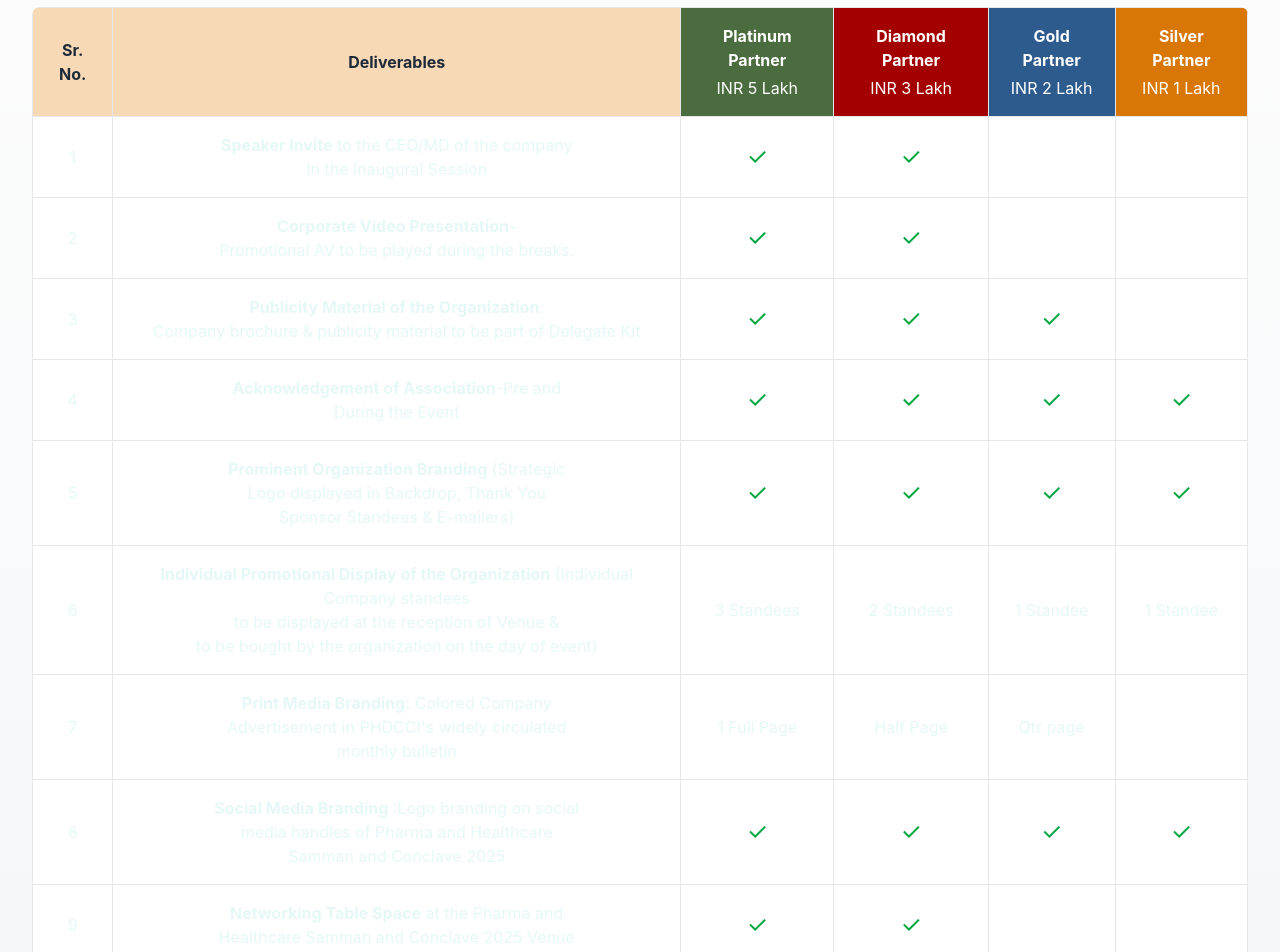
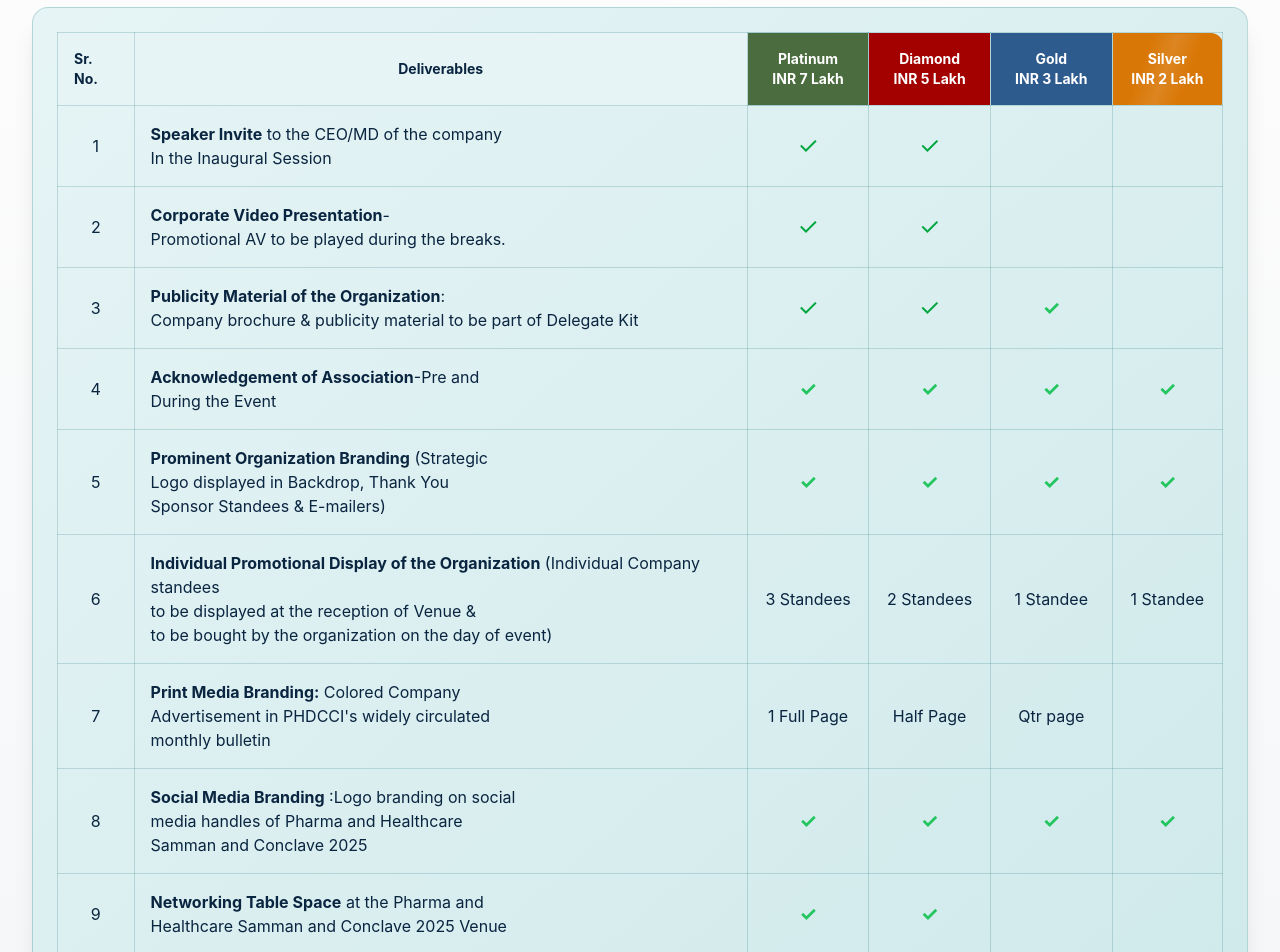
Before and after one commit to sibashish-design/phdpcs, a Next.js app: page /Partners in a window 1280 px wide. Shown: the part 720-1672 px from the top of the page. Built offline with nearby package versions, Linux system fonts and the light colour scheme.

Commit message:
Update project

```diff
--- a/src/app/Partners/page.tsx
+++ b/src/app/Partners/page.tsx
@@ -56,7 +56,7 @@ const PartnersPage = () => {
         <div className="max-w-7xl mx-auto px-4 sm:px-6 lg:px-8">
           <div className="text-center mb-16">
             <h1 className="text-4xl md:text-5xl font-extrabold text-gray-900 mb-4 bg-clip-text text-transparent bg-gradient-to-r from-[#1FA58A] to-[#145C52]">
-              Our Partners
+              Our 2025 Partners
             </h1>
             <p className="text-xl text-gray-600 max-w-3xl mx-auto">
               We are proud to collaborate with leading organizations committed
@@ -169,119 +169,141 @@ const PartnersPage = () => {
               </span>
             </h2>
 
-            <div className="overflow-x-auto">
-              <table className="w-full border-collapse bg-white shadow-lg rounded-lg overflow-hidden">
+            <div className="overflow-x-auto bg-gradient-to-br from-[#e6f4f5] to-[#cfe9eb] p-6 rounded-2xl shadow-xl border border-[#0f6f73]/20">
+              <table className="w-full border border-[#0f6f73]/30 text-[#0a2540]">
                 <thead>
-                  <tr>
-                    <th className="bg-[#f8d9b5] text-gray-800 p-4 text-center border border-gray-200">
+  <tr className="text-sm font-semibold">
+
+    <th className="p-4 border border-[#0f6f73]/20 text-left bg-[#e6f4f5]">
       Sr. No.
     </th>
-                    <th className="bg-[#f8d9b5] text-gray-800 p-4 text-center border border-gray-200">
+
+    <th className="p-4 border border-[#0f6f73]/20 text-middle bg-[#e6f4f5]">
       Deliverables
     </th>
-                    <th className="bg-[#4b6c3e] text-white p-4 text-center border border-gray-200">
-                      <div>Platinum Partner</div>
-                      <div className="font-normal mt-1">INR 5 Lakh</div>
+
+    {/* Platinum */}
+    <th className="relative p-4 text-white border border-[#0f6f73]/30 bg-[#4b6c3e] overflow-hidden">
+
+  <span className="relative z-10">
+    Platinum <br /> INR 7 Lakh
+  </span>
+
+  <span className="shine shine-delay-1"></span>
+
 </th>
-                    <th className="bg-[#a30000] text-white p-4 text-center border border-gray-200">
-                      <div>Diamond Partner</div>
-                      <div className="font-normal mt-1">INR 3 Lakh</div>
+
+    {/* Diamond */}
+    <th className="relative p-4 text-white border border-[#0f6f73]/20 bg-[#a30000] overflow-hidden group">
+      <span className="relative z-10">
+        Diamond <br /> INR 5 Lakh
+      </span>
+      <span className="shine shine-delay-2"></span>
     </th>
-                    <th className="bg-[#2e5b8e] text-white p-4 text-center border border-gray-200">
-                      <div>Gold Partner</div>
-                      <div className="font-normal mt-1">INR 2 Lakh</div>
+
+    {/* Gold */}
+    <th className="relative p-4 text-white border border-[#0f6f73]/20 bg-[#2e5b8e] overflow-hidden group">
+      <span className="relative z-10">
+        Gold <br /> INR 3 Lakh
+      </span>
+      <span className="shine shine-delay-3"></span>
     </th>
-                    <th className="bg-[#d97706] text-white p-4 text-center border border-gray-200">
-                      <div>Silver Partner</div>
-                      <div className="font-normal mt-1">INR 1 Lakh</div>
+
+    {/* Silver */}
+    <th className="relative p-4 text-white border border-[#0f6f73]/20 bg-[#d97706] overflow-hidden group rounded-tr-xl">
+      <span className="relative z-10">
+        Silver <br /> INR 2 Lakh
+      </span>
+      <span className="shine shine-delay-4"></span>
     </th>
+
   </tr>
 </thead>
                 <tbody>
-                  <tr>
-                    <td className="p-4 text-center border border-gray-200">
+                  <tr className="border-b border-[#0f6f73]/10 hover:bg-[#0f6f73]/5 transition">
+                    <td className="p-4 text-center border border-[#0f6f73]/20 text-[#0a2540]">
                       1
                     </td>
-                    <td className="p-4 text-center border border-gray-200">
+                    <td className="p-4 text-left border border-[#0f6f73]/20 text-[#0a2540]">
                       <strong>Speaker Invite</strong> to the CEO/MD of the
                       company
                       <br />
                       In the Inaugural Session
                     </td>
-                    <td className="p-4 text-center border border-gray-200">
+                    <td className="p-4 text-center border border-[#0f6f73]/20 text-[#0a2540]">
                       <span className="text-green-600 text-2xl">&#10003;</span>
                     </td>
-                    <td className="p-4 text-center border border-gray-200">
+                    <td className="p-4 text-center border border-[#0f6f73]/20 text-[#0a2540]">
                       <span className="text-green-600 text-2xl">&#10003;</span>
                     </td>
-                    <td className="p-4 text-center border border-gray-200"></td>
-                    <td className="p-4 text-center border border-gray-200"></td>
+                    <td className="p-4 text-center border border-[#0f6f73]/20 text-[#0a2540]"></td>
+                    <td className="p-4 text-center border border-[#0f6f73]/20 text-[#0a2540]"></td>
                   </tr>
-                  <tr>
-                    <td className="p-4 text-center border border-gray-200">
+                  <tr className="border-b border-[#0f6f73]/10 hover:bg-[#0f6f73]/5 transition">
+                    <td className="p-4 text-center border border-[#0f6f73]/20 text-[#0a2540]">
                       2
                     </td>
-                    <td className="p-4 text-center border border-gray-200">
+                    <td className="p-4 text-left border border-[#0f6f73]/20 text-[#0a2540]">
                       <strong>Corporate Video Presentation</strong>-<br />
                       Promotional AV to be played during the breaks.
                     </td>
-                    <td className="p-4 text-center border border-gray-200">
+                    <td className="p-4 text-center border border-[#0f6f73]/20 text-[#0a2540]">
                       <span className="text-green-600 text-2xl">&#10003;</span>
                     </td>
-                    <td className="p-4 text-center border border-gray-200">
+                    <td className="p-4 text-center border border-[#0f6f73]/20 text-[#0a2540]">
                       <span className="text-green-600 text-2xl">&#10003;</span>
                     </td>
-                    <td className="p-4 text-center border border-gray-200"></td>
-                    <td className="p-4 text-center border border-gray-200"></td>
+                    <td className="p-4 text-center border border-[#0f6f73]/20 text-[#0a2540]"></td>
+                    <td className="p-4 text-center border border-[#0f6f73]/20 text-[#0a2540]"></td>
                   </tr>
-                  <tr>
-                    <td className="p-4 text-center border border-gray-200">
+                  <tr className="border-b border-[#0f6f73]/10 hover:bg-[#0f6f73]/5 transition">
+                    <td className="p-4 text-center border border-[#0f6f73]/20 text-[#0a2540]">
                       3
                     </td>
-                    <td className="p-4 text-center border border-gray-200">
+                    <td className="p-4 text-left border border-[#0f6f73]/20 text-[#0a2540]">
                       <strong>Publicity Material of the Organization</strong>:
                       <br />
                       Company brochure & publicity material to be part of
                       Delegate Kit
                     </td>
-                    <td className="p-4 text-center border border-gray-200">
+                    <td className="p-4 text-center border border-[#0f6f73]/20 text-[#0a2540]">
                       <span className="text-green-600 text-2xl">&#10003;</span>
                     </td>
-                    <td className="p-4 text-center border border-gray-200">
+                    <td className="p-4 text-center border border-[#0f6f73]/20 text-[#0a2540]">
                       <span className="text-green-600 text-2xl">&#10003;</span>
                     </td>
-                    <td className="p-4 text-center border border-gray-200">
-                      <span className="text-green-600 text-2xl">✓</span>
+                    <td className="p-4 text-center border border-[#0f6f73]/20 text-[#0a2540]">
+                      <span className="text-[#22c55e] text-xl font-bold">✓</span>
                     </td>
-                    <td className="p-4 text-center border border-gray-200"></td>
+                    <td className="p-4 text-center border border-[#0f6f73]/20 text-[#0a2540]"></td>
                   </tr>
-                  <tr>
-                    <td className="p-4 text-center border border-gray-200">
+                  <tr className="border-b border-[#0f6f73]/10 hover:bg-[#0f6f73]/5 transition">
+                    <td className="p-4 text-center border border-[#0f6f73]/20 text-[#0a2540]">
                       4
                     </td>
-                    <td className="p-4 text-center border border-gray-200">
+                    <td className="p-4 text-left border border-[#0f6f73]/20 text-[#0a2540]">
                       <strong>Acknowledgement of Association</strong>-Pre and
                       <br />
                       During the Event
                     </td>
-                    <td className="p-4 text-center border border-gray-200">
-                      <span className="text-green-600 text-2xl">✓</span>
+                    <td className="p-4 text-center border border-[#0f6f73]/20 text-[#0a2540]">
+                      <span className="text-[#22c55e] text-xl font-bold">✓</span>
                     </td>
-                    <td className="p-4 text-center border border-gray-200">
-                      <span className="text-green-600 text-2xl">✓</span>
+                    <td className="p-4 text-center border border-[#0f6f73]/20 text-[#0a2540]">
+                      <span className="text-[#22c55e] text-xl font-bold">✓</span>
                     </td>
-                    <td className="p-4 text-center border border-gray-200">
-                      <span className="text-green-600 text-2xl">✓</span>
+                    <td className="p-4 text-center border border-[#0f6f73]/20 text-[#0a2540]">
+                      <span className="text-[#22c55e] text-xl font-bold">✓</span>
                     </td>
-                    <td className="p-4 text-center border border-gray-200">
-                      <span className="text-green-600 text-2xl">✓</span>
+                    <td className="p-4 text-center border border-[#0f6f73]/20 text-[#0a2540]">
+                      <span className="text-[#22c55e] text-xl font-bold">✓</span>
                     </td>
                   </tr>
-                  <tr>
-                    <td className="p-4 text-center border border-gray-200">
+                  <tr className="border-b border-[#0f6f73]/10 hover:bg-[#0f6f73]/5 transition">
+                    <td className="p-4 text-center border border-[#0f6f73]/20 text-[#0a2540]">
                       5
                     </td>
-                    <td className="p-4 text-center border border-gray-200">
+                    <td className="p-4 text-left border border-[#0f6f73]/20 text-[#0a2540]">
                       <strong>Prominent Organization Branding</strong>{" "}
                       (Strategic
                       <br />
@@ -289,24 +311,24 @@ const PartnersPage = () => {
                       <br />
                       Sponsor Standees & E-mailers)
                     </td>
-                    <td className="p-4 text-center border border-gray-200">
-                      <span className="text-green-600 text-2xl">✓</span>
+                    <td className="p-4 text-center border border-[#0f6f73]/20 text-[#0a2540]">
+                      <span className="text-[#22c55e] text-xl font-bold">✓</span>
                     </td>
-                    <td className="p-4 text-center border border-gray-200">
-                      <span className="text-green-600 text-2xl">✓</span>
+                    <td className="p-4 text-center border border-[#0f6f73]/20 text-[#0a2540]">
+                      <span className="text-[#22c55e] text-xl font-bold">✓</span>
                     </td>
-                    <td className="p-4 text-center border border-gray-200">
-                      <span className="text-green-600 text-2xl">✓</span>
+                    <td className="p-4 text-center border border-[#0f6f73]/20 text-[#0a2540]">
+                      <span className="text-[#22c55e] text-xl font-bold">✓</span>
                     </td>
-                    <td className="p-4 text-center border border-gray-200">
-                      <span className="text-green-600 text-2xl">✓</span>
+                    <td className="p-4 text-center border border-[#0f6f73]/20 text-[#0a2540]">
+                      <span className="text-[#22c55e] text-xl font-bold">✓</span>
                     </td>
                   </tr>
-                  <tr>
-                    <td className="p-4 text-center border border-gray-200">
+                  <tr className="border-b border-[#0f6f73]/10 hover:bg-[#0f6f73]/5 transition">
+                    <td className="p-4 text-center border border-[#0f6f73]/20 text-[#0a2540]">
                       6
                     </td>
-                    <td className="p-4 text-center border border-gray-200">
+                    <td className="p-4 text-left border border-[#0f6f73]/20 text-[#0a2540]">
                       <strong>
                         Individual Promotional Display of the Organization
                       </strong>{" "}
@@ -315,46 +337,46 @@ const PartnersPage = () => {
                       to be displayed at the reception of Venue &<br />
                       to be bought by the organization on the day of event)
                     </td>
-                    <td className="p-4 text-center border border-gray-200">
+                    <td className="p-4 text-center border border-[#0f6f73]/20 text-[#0a2540]">
                       3 Standees
                     </td>
-                    <td className="p-4 text-center border border-gray-200">
+                    <td className="p-4 text-center border border-[#0f6f73]/20 text-[#0a2540]">
                       2 Standees
                     </td>
-                    <td className="p-4 text-center border border-gray-200">
+                    <td className="p-4 text-center border border-[#0f6f73]/20 text-[#0a2540]">
                       1 Standee
                     </td>
-                    <td className="p-4 text-center border border-gray-200">
+                    <td className="p-4 text-center border border-[#0f6f73]/20 text-[#0a2540]">
                       1 Standee
                     </td>
                   </tr>
-                  <tr>
-                    <td className="p-4 text-center border border-gray-200">
+                  <tr className="border-b border-[#0f6f73]/10 hover:bg-[#0f6f73]/5 transition">
+                    <td className="p-4 text-center border border-[#0f6f73]/20 text-[#0a2540]">
                       7
                     </td>
-                    <td className="p-4 text-center border border-gray-200">
+                    <td className="p-4 text-left border border-[#0f6f73]/20 text-[#0a2540]">
                       <strong>Print Media Branding:</strong> Colored Company
                       <br />
                       Advertisement in PHDCCI&apos;s widely circulated
                       <br />
                       monthly bulletin
                     </td>
-                    <td className="p-4 text-center border border-gray-200">
+                    <td className="p-4 text-center border border-[#0f6f73]/20 text-[#0a2540]">
                       1 Full Page
                     </td>
-                    <td className="p-4 text-center border border-gray-200">
+                    <td className="p-4 text-center border border-[#0f6f73]/20 text-[#0a2540]">
                       Half Page
                     </td>
-                    <td className="p-4 text-center border border-gray-200">
+                    <td className="p-4 text-center border border-[#0f6f73]/20 text-[#0a2540]">
                       Qtr page
                     </td>
-                    <td className="p-4 text-center border border-gray-200"></td>
+                    <td className="p-4 text-center border border-[#0f6f73]/20 text-[#0a2540]"></td>
                   </tr>
-                  <tr>
-                    <td className="p-4 text-center border border-gray-200">
+                  <tr className="border-b border-[#0f6f73]/10 hover:bg-[#0f6f73]/5 transition">
+                    <td className="p-4 text-center border border-[#0f6f73]/20 text-[#0a2540]">
                       8
                     </td>
-                    <td className="p-4 text-center border border-gray-200">
+                    <td className="p-4 text-left border border-[#0f6f73]/20 text-[#0a2540]">
                       <strong>Social Media Branding</strong> :Logo branding on
                       social
                       <br />
@@ -362,54 +384,54 @@ const PartnersPage = () => {
                       <br />
                       Samman and Conclave 2025
                     </td>
-                    <td className="p-4 text-center border border-gray-200">
-                      <span className="text-green-600 text-2xl">✓</span>
+                    <td className="p-4 text-center border border-[#0f6f73]/20 text-[#0a2540]">
+                      <span className="text-[#22c55e] text-xl font-bold">✓</span>
                     </td>
-                    <td className="p-4 text-center border border-gray-200">
-                      <span className="text-green-600 text-2xl">✓</span>
+                    <td className="p-4 text-center border border-[#0f6f73]/20 text-[#0a2540]">
+                      <span className="text-[#22c55e] text-xl font-bold">✓</span>
                     </td>
-                    <td className="p-4 text-center border border-gray-200">
-                      <span className="text-green-600 text-2xl">✓</span>
+                    <td className="p-4 text-center border border-[#0f6f73]/20 text-[#0a2540]">
+                      <span className="text-[#22c55e] text-xl font-bold">✓</span>
                     </td>
-                    <td className="p-4 text-center border border-gray-200">
-                      <span className="text-green-600 text-2xl">✓</span>
+                    <td className="p-4 text-center border border-[#0f6f73]/20 text-[#0a2540]">
+                      <span className="text-[#22c55e] text-xl font-bold">✓</span>
                     </td>
                   </tr>
-                  <tr>
-                    <td className="p-4 text-center border border-gray-200">
+                  <tr className="border-b border-[#0f6f73]/10 hover:bg-[#0f6f73]/5 transition">
+                    <td className="p-4 text-center border border-[#0f6f73]/20 text-[#0a2540]">
                       9
                     </td>
-                    <td className="p-4 text-center border border-gray-200">
+                    <td className="p-4 text-left border border-[#0f6f73]/20 text-[#0a2540]">
                       <strong>Networking Table Space</strong> at the Pharma and
                       <br />
                       Healthcare Samman and Conclave 2025 Venue
                     </td>
-                    <td className="p-4 text-center border border-gray-200">
-                      <span className="text-green-600 text-2xl">✓</span>
+                    <td className="p-4 text-center border border-[#0f6f73]/20 text-[#0a2540]">
+                      <span className="text-[#22c55e] text-xl font-bold">✓</span>
                     </td>
-                    <td className="p-4 text-center border border-gray-200">
-                      <span className="text-green-600 text-2xl">✓</span>
+                    <td className="p-4 text-center border border-[#0f6f73]/20 text-[#0a2540]">
+                      <span className="text-[#22c55e] text-xl font-bold">✓</span>
                     </td>
-                    <td className="p-4 text-center border border-gray-200"></td>
-                    <td className="p-4 text-center border border-gray-200"></td>
+                    <td className="p-4 text-center border border-[#0f6f73]/20 text-[#0a2540]"></td>
+                    <td className="p-4 text-center border border-[#0f6f73]/20 text-[#0a2540]"></td>
                   </tr>
-                  <tr>
-                    <td className="p-4 text-center border border-gray-200">
+                  <tr className="border-b border-[#0f6f73]/10 hover:bg-[#0f6f73]/5 transition">
+                    <td className="p-4 text-center border border-[#0f6f73]/20 text-[#0a2540]">
                       10
                     </td>
-                    <td className="p-4 text-center border border-gray-200">
+                    <td className="p-4 text-left border border-[#0f6f73]/20 text-[#0a2540]">
                       <strong>Complimentary Delegate Invitations</strong>
                     </td>
-                    <td className="p-4 text-center border border-gray-200">
+                    <td className="p-4 text-center border border-[#0f6f73]/20 text-[#0a2540]">
                       5 Delegates
                     </td>
-                    <td className="p-4 text-center border border-gray-200">
+                    <td className="p-4 text-center border border-[#0f6f73]/20 text-[#0a2540]">
                       2 Delegates
                     </td>
-                    <td className="p-4 text-center border border-gray-200">
+                    <td className="p-4 text-center border border-[#0f6f73]/20 text-[#0a2540]">
                       2 Delegates
                     </td>
-                    <td className="p-4 text-center border border-gray-200">
+                    <td className="p-4 text-center border border-[#0f6f73]/20 text-[#0a2540]">
                       1 Delegate
                     </td>
                   </tr>
@@ -433,28 +455,28 @@ const PartnersPage = () => {
                   <h3 className="text-lg font-bold text-gray-900 mb-2">
                     Platinum Partner
                   </h3>
-                  <p className="text-[#4b6c3e] font-bold">₹5,00,000</p>
+                  <p className="text-[#4b6c3e] font-bold">₹7,00,000</p>
                 </div>
 
                 <div className="bg-gradient-to-br from-[#a30000]/10 to-[#a30000]/20 p-6 rounded-xl text-center">
                   <h3 className="text-lg font-bold text-gray-900 mb-2">
                     Diamond Partner
                   </h3>
-                  <p className="text-[#a30000] font-bold">₹3,00,000</p>
+                  <p className="text-[#a30000] font-bold">₹5,00,000</p>
                 </div>
 
                 <div className="bg-gradient-to-br from-[#2e5b8e]/10 to-[#2e5b8e]/20 p-6 rounded-xl text-center">
                   <h3 className="text-lg font-bold text-gray-900 mb-2">
                     Gold Partner
                   </h3>
-                  <p className="text-[#2e5b8e] font-bold">₹2,00,000</p>
+                  <p className="text-[#2e5b8e] font-bold">₹3,00,000</p>
                 </div>
 
                 <div className="bg-gradient-to-br from-[#d97706]/10 to-[#d97706]/20 p-6 rounded-xl text-center">
                   <h3 className="text-lg font-bold text-gray-900 mb-2">
                     Silver Partner
                   </h3>
-                  <p className="text-[#d97706] font-bold">₹1,00,000</p>
+                  <p className="text-[#d97706] font-bold">₹2,00,000</p>
                 </div>
               </div>
 
--- a/src/app/globals.css
+++ b/src/app/globals.css
@@ -39,3 +39,43 @@ body {
   max-width: 600px;
   line-height: 1.6;
 }
+
+@keyframes smooth-shine {
+  0% {
+    transform: translateX(-120%);
+    opacity: 0;
+  }
+  20% {
+    opacity: 0.25;
+  }
+  50% {
+    opacity: 0.45;
+  }
+  80% {
+    opacity: 0.25;
+  }
+  100% {
+    transform: translateX(120%);
+    opacity: 0;
+  }
+}
+
+/* main shine */
+.shine {
+  position: absolute;
+  inset: 0;
+  background: linear-gradient(
+    110deg,
+    transparent 30%,
+    rgba(255,255,255,0.25) 50%,
+    transparent 70%
+  );
+  animation: smooth-shine 5s ease-in-out infinite;
+  pointer-events: none;
+}
+
+/* delays for wave effect */
+.shine-delay-1 { animation-delay: 0s; }
+.shine-delay-2 { animation-delay: 1.2s; }
+.shine-delay-3 { animation-delay: 2.4s; }
+.shine-delay-4 { animation-delay: 3.6s; }
--- a/src/components/Footer.tsx
+++ b/src/components/Footer.tsx
@@ -265,7 +265,7 @@ const Footer = () => {
       </a>
     </p>
     <p className="text-white/60 text-center text-sm">
-      &copy; 2026 Uttarakhand Pharma & Healthcare Conclave. All rights reserved.
+      &copy; 2026 Uttarakhand Pharma & Healthcare & AYUSH Conclave. All rights reserved.
     </p>
   </div>
 </div>
```
Lines whose indentation alone changed are shown as unchanged.
